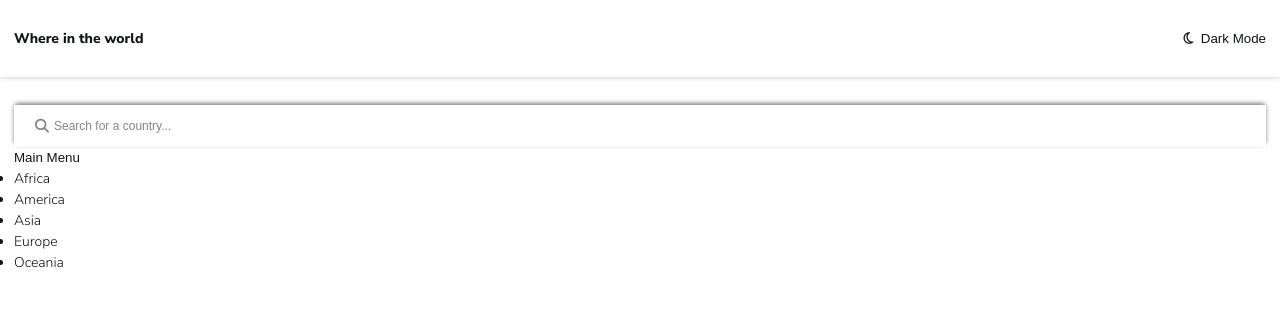
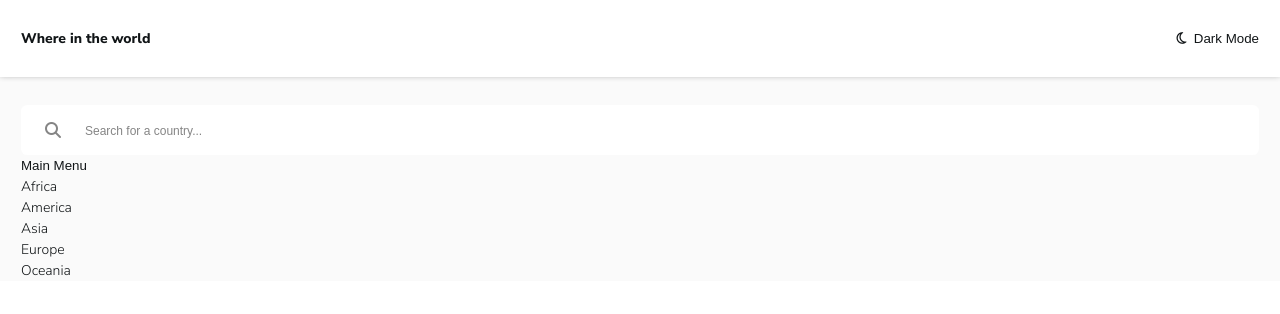
Before and after one commit to abdelkadersettah/countries-api, a plain HTML site: page index.html in a window 1280 px wide. Drawn offline with Linux system fonts and the light colour scheme.

Commit message:
style search section

```diff
--- a/sass/abstracts/_variables.scss
+++ b/sass/abstracts/_variables.scss
@@ -18,7 +18,7 @@
   --font-size-secondary: 1.6rem; // detail page
 
   // padding
-  --page-padding: 1em;
+  --page-padding: 1.5em;
   --padding-small: 1em;
   --padding-medium: 2em;
   --padding-large: 3em;
--- a/sass/base/_base.scss
+++ b/sass/base/_base.scss
@@ -11,9 +11,8 @@
 }
 // reset list
 ul {
-  text-decoration: none;
+  list-style: none;
 }
-
 // reset anchor and button element:
 
 button,
--- a/sass/components/_search.scss
+++ b/sass/components/_search.scss
@@ -1,8 +1,8 @@
 .search {
   position: relative;
   color: var(--dark-gray);
-  border-radius: 0.3em;
-  box-shadow: 0px -0.15em 0.3em var(--dark-gray);
+  border-radius: 0.4em;
+  //box-shadow: 0px 0.02em 0.3em var(--dark-gray);
 
   &__icon {
     position: absolute;
@@ -10,18 +10,24 @@
     left: var(--padding-medium);
     top: 50%;
     transform: translate(-50%, -50%);
+    font-size: var(--font-size-secondary);
   }
   &__input {
+    border-radius: 0.4em;
+    font-size: var(--font-size-secondary);
     color: inherit;
     display: inline-block;
     width: 100%;
     border: none;
     z-index: 0;
-    padding: var(--padding-small) var(--padding-large);
+    padding: var(--padding-small) var(--padding-x-large);
     &::placeholder {
       color: currentColor;
       font-size: 1.2rem;
       font-weight: var(--light-weight);
     }
+    &:focus {
+      outline: none;
+    }
   }
 }
--- a/sass/pages/_home.scss
+++ b/sass/pages/_home.scss
@@ -11,9 +11,9 @@
   }
 }
 .main {
-  margin-top: var(--margin-medium);
   padding: 0 var(--page-padding);
-  background-color: var(--very-light-gray);
+  padding-top: var(--padding-medium);
+  background-color: var(--very-Light-gray);
   &--dark-mode {
     background-color: var(--very-dark-blue-1);
   }
```
Also changed, not shown: css/main.css, 1 other file.
